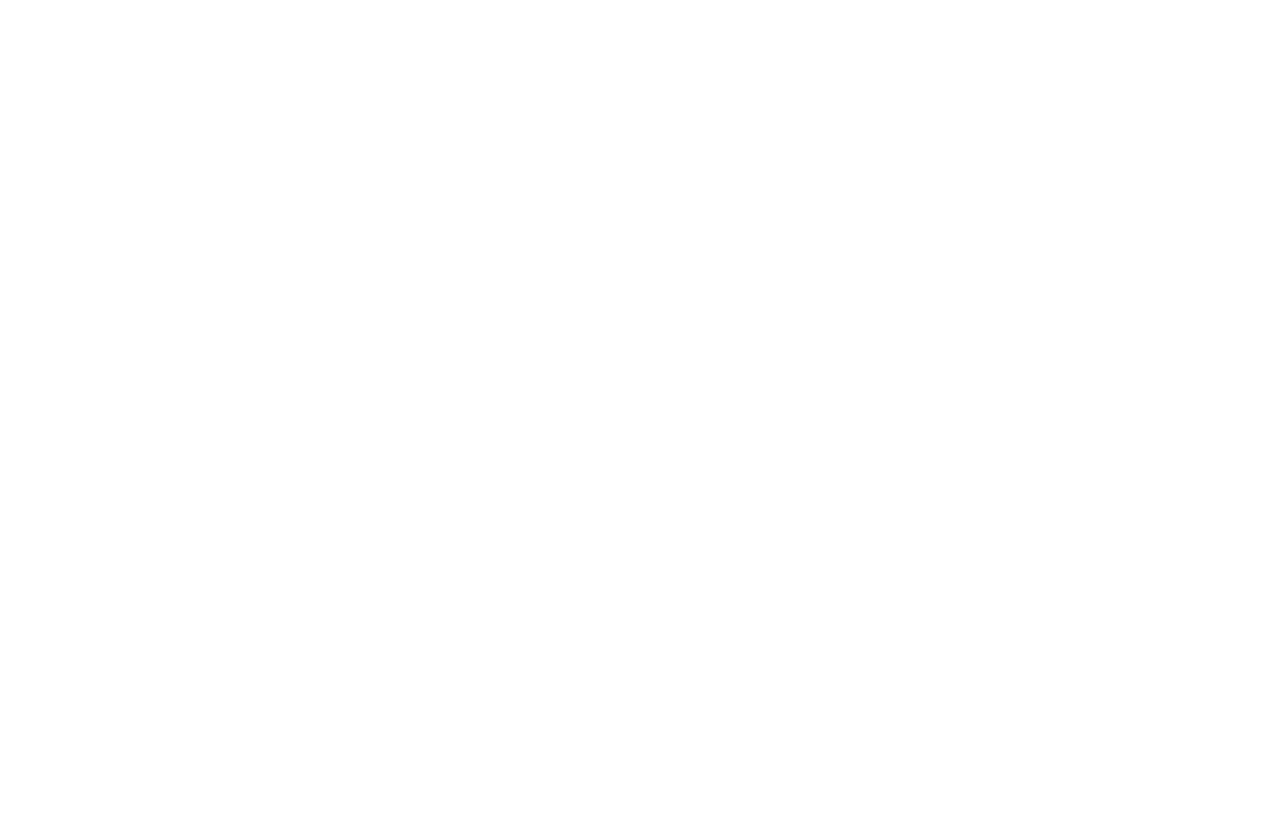
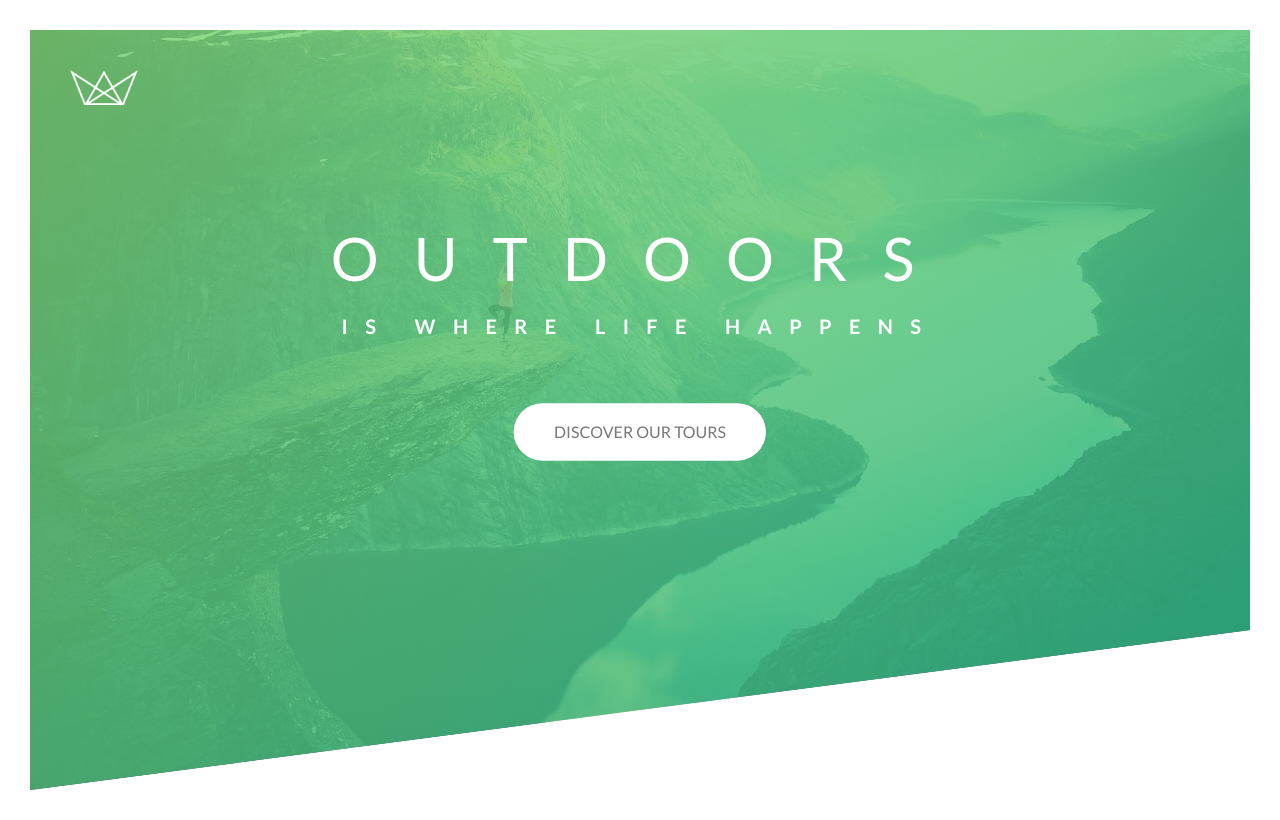
Before and after one commit to ZubkoA/html-sass-natours, a plain HTML site: page index.html in a window 1280 px wide. Drawn offline with Linux system fonts and the light colour scheme.

Commit message:
feat: :sparkles: create header and add style
add styling for header with animation, without button sydebar

```diff
--- a/css/style.css
+++ b/css/style.css
@@ -6,3 +6,164 @@ Medium green: #55c57a
 Dark green: #28b485
 
 */
+* {
+  margin: 0;
+  padding: 0;
+  box-sizing: border-box;
+}
+
+body {
+  font-family: "Lato", sans-serif;
+  font-weight: 400;
+  font-size: 16px;
+  line-height: 1.7;
+  color: #777;
+  padding: 30px;
+}
+
+.header {
+  height: 95vh;
+  background-image: linear-gradient(to right bottom, #7ed56fce, #28b485d7),
+    url(../img/hero.jpg);
+  background-size: cover;
+  background-position: top;
+  position: relative;
+
+  clip-path: polygon(0 0, 100% 0, 100% 75vh, 0 100%);
+}
+
+.logo-box {
+  position: absolute;
+  top: 40px;
+  left: 40px;
+}
+.logo {
+  height: 35px;
+}
+
+.text-box {
+  position: absolute;
+  top: 40%;
+  left: 50%;
+  transform: translate(-50%, -50%);
+  text-align: center;
+}
+.heading-primary {
+  color: #fff;
+  text-transform: uppercase;
+
+  backface-visibility: hidden;
+  margin-bottom: 60px;
+}
+.heading-primary-main {
+  display: block;
+  font-size: 60px;
+  font-weight: 400;
+  letter-spacing: 35px;
+
+  animation-name: moveInLeft;
+  animation-duration: 2s;
+  animation-timing-function: ease-out;
+}
+.heading-primary-sub {
+  display: block;
+  font-size: 20px;
+  font-weight: 700;
+  letter-spacing: 17.4px;
+
+  animation: moveInRight 2s ease-out;
+}
+
+@keyframes moveInLeft {
+  0% {
+    opacity: 0;
+    transform: translateX(-100px);
+  }
+
+  80% {
+    transform: translateX(10px);
+  }
+  100% {
+    opacity: 1;
+    transform: translateX(0);
+  }
+}
+@keyframes moveInRight {
+  0% {
+    opacity: 0;
+    transform: translateX(100px);
+  }
+
+  80% {
+    transform: translateX(-10px);
+  }
+  100% {
+    opacity: 1;
+    transform: translateX(0);
+  }
+}
+@keyframes moveInBottom {
+  0% {
+    opacity: 0;
+    transform: translateY(100px);
+  }
+
+  100% {
+    opacity: 1;
+    transform: translate(0);
+  }
+}
+
+.btn:link,
+.btn:visited {
+  text-transform: uppercase;
+  text-decoration: none;
+  padding: 15px 40px;
+  display: inline-block;
+  border-radius: 100px;
+  transition: all 0.2s;
+  position: relative;
+}
+
+.btn:hover {
+  transform: translateY(-3px);
+  box-shadow: 0 10px 20px rgba(0, 0, 0, 0.2);
+}
+
+.btn:active {
+  transform: translateY(-1px);
+  box-shadow: 0 5px 10px rgba(0, 0, 0, 0.2);
+}
+
+.btn-white {
+  background-color: #fff;
+  color: #777;
+}
+
+.btn::after {
+  content: "";
+  display: inline-block;
+  height: 100%;
+  width: 100%;
+  border-radius: 100px;
+  position: absolute;
+  top: 0;
+  left: 0;
+  z-index: -1;
+  transition: all 0.4s;
+}
+
+.btn-white::after {
+  background-color: #fff;
+}
+
+.btn:hover::after {
+  transform: scaleX(1.4) scaleY(1.6);
+  opacity: 0;
+}
+
+.btn-animated {
+  animation: moveInBottom 0.5s ease-out 0.75s;
+  /*кнопки спочатку не видно*/
+  animation-fill-mode: backwards;
+}
--- a/index.html
+++ b/index.html
@@ -3,7 +3,30 @@
   <head>
     <meta charset="UTF-8" />
     <meta name="viewport" content="width=device-width, initial-scale=1.0" />
-    <title>Document</title>
+
+    <link
+      href="https://fonts.googleapis.com/css?family=Lato:100,300,400,700,900"
+      rel="stylesheet"
+    />
+
+    <link rel="stylesheet" href="css/icon-font.css" />
+    <link rel="stylesheet" href="css/style.css" />
+    <link rel="shortcut icon" type="image/png" href="img/favicon.png" />
+
+    <title>Natours | Exciting tours for adventurous people</title>
   </head>
-  <body></body>
+  <body>
+    <header class="header">
+      <div class="logo-box">
+        <img src="img/logo-white.png" alt="logo" class="logo" />
+      </div>
+      <div class="text-box">
+        <h1 class="heading-primary">
+          <span class="heading-primary-main">Outdoors</span>
+          <span class="heading-primary-sub">is where life happens</span>
+        </h1>
+        <a href="#" class="btn btn-white btn-animated">Discover our tours</a>
+      </div>
+    </header>
+  </body>
 </html>
```
